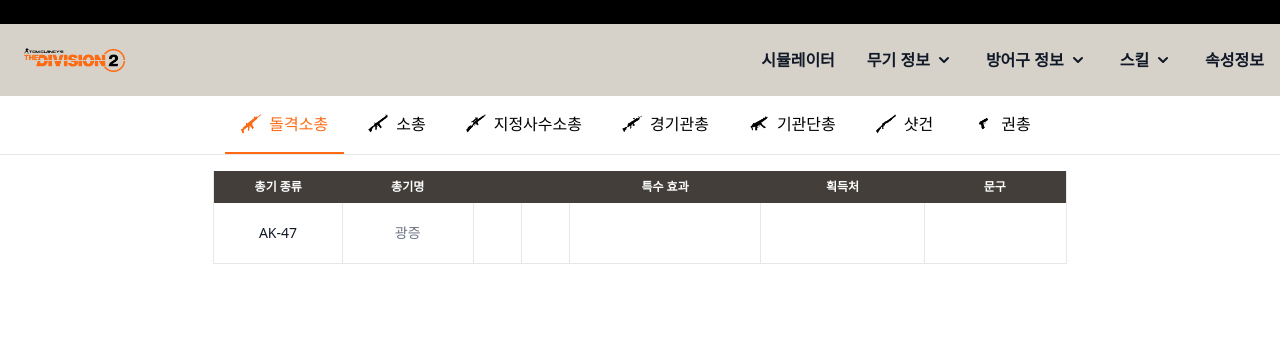
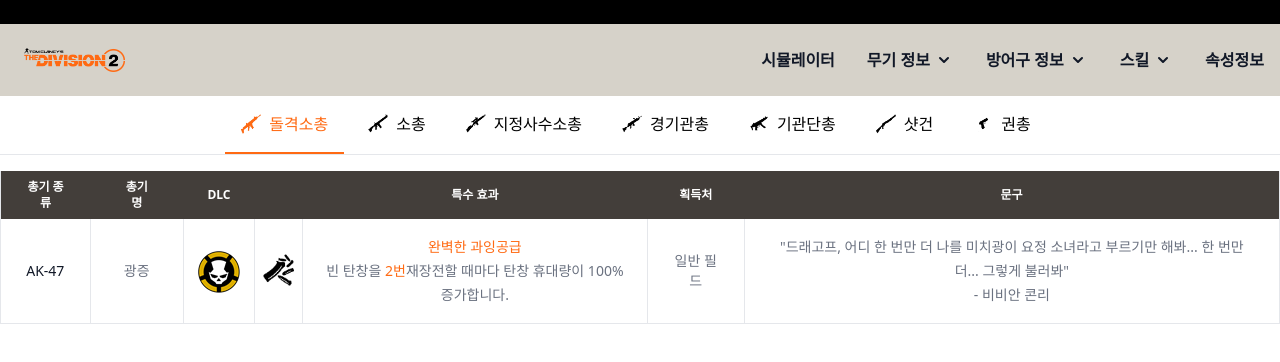
Before and after one commit to JeBrothers/Division2-frontend, a Next.js app: page /weapon/wnamedexotic in a window 1280 px wide. Shown: the top 362 px of the page. Built offline with nearby package versions, Linux system fonts and the light colour scheme.

Commit message:
네임드 테이블 레이아웃 완성

```diff
--- a/pages/weapon/wnamedexotic.tsx
+++ b/pages/weapon/wnamedexotic.tsx
@@ -183,29 +183,30 @@
 
             {/* 돌격소총 */}
             <TabPanel>
-              <div className="flex relative overflow-x-auto justify-center">
-                <table className="w-max-md w-2/3 text-sm  text-gray-500  border-x border-gray-200 text-center ">
+              <div className="flex relative  justify-center">
+                <table className="w-max-lg text-sm  text-gray-500  border-x border-gray-200 text-center ">
                   <thead className="text-xs text-white uppercase  bg-division-dark ">
                     <tr>
-                      <th scope="col" className=" px-2 py-2">
+                      <th scope="col" className="px-6 py-2">
                         총기 종류
                       </th>
-                      <th scope="col" className="px-4 py-2">
+                      <th scope="col" className="px-8 py-2">
                         총기명
                       </th>
-                      <th scope="col" className="px-6 py-2">
+                      <th scope="col" className="px-6 py-4">
+                        DLC
+                      </th>
+                      <th scope="col" className="px-6 py-4">
                         {/* 아이콘 */}
                       </th>
-                      <th scope="col" className="px-6 py-2">
-                        {/* dlc 여부 */}
-                      </th>
-                      <th scope="col" className="px-6 py-2 ">
+
+                      <th scope="col" className="px-2 py-2 ">
                         특수 효과
                       </th>
-                      <th scope="col" className="px-6 py-2">
+                      <th scope="col" className="px-2 py-2">
                         획득처
                       </th>
-                      <th scope="col" className="px-6 py-2">
+                      <th scope="col" className="px-8 py-2">
                         문구
                       </th>
                     </tr>
@@ -220,13 +221,27 @@
                         AK-47
                       </th>
                       <td className=" border-x ">광증</td>
-                      <td className=" w-2 h-2">
-                        <img src="/weapontalent/overflowing.png" />
+                      <td className=" w-1 h-1 p-2 border-x ">
+                        <img src="/dlc.png" />
                       </td>
-                      <td className=" w-2 h-2 border-x "></td>
-                      <td className=" border-x "></td>
-                      <td className=" border-x "></td>
-                      <td className=" border-x "></td>
+                      <td className=" p-2 w-1 h-1">
+                        <img src="/weapontalentblack/overflowing.png" />
+                      </td>
+
+                      <td className=" border-x p-4 leading-6 ">
+                        <span className="text-division-orange">
+                          완벽한 과잉공급
+                        </span>
+                        <br></br>빈 탄창을{" "}
+                        <span className="text-division-orange">2번</span>
+                        재장전할 때마다 탄창 휴대량이 100% 증가합니다.
+                      </td>
+                      <td className=" px-6 border-x ">일반 필드</td>
+                      <td className=" px-6 border-x leading-6">
+                        "드래고프, 어디 한 번만 더 나를 미치광이 요정 소녀라고
+                        부르기만 해봐... 한 번만 더... 그렇게 불러봐"
+                        <br></br>- 비비안 콘리
+                      </td>
                     </tr>
                   </tbody>
                 </table>
```
Also changed, not shown: public/DLC.png (added), public/WeaponTalentBlack/overflowing.png (added).
